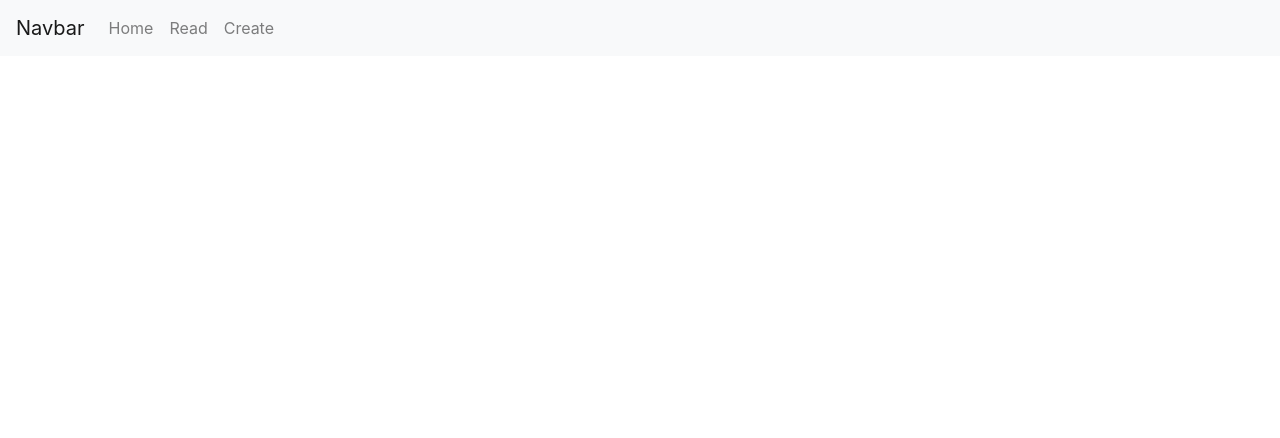
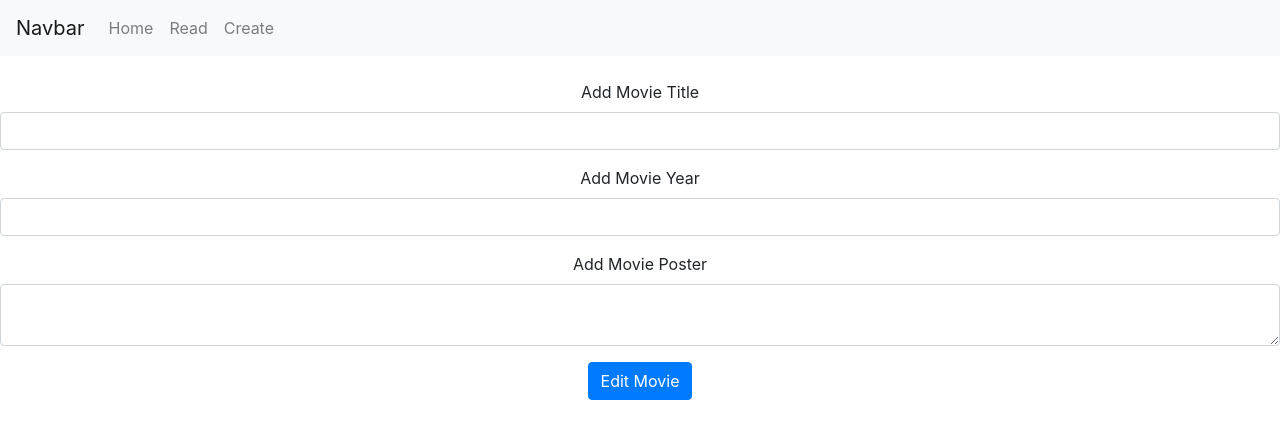
Before and after one commit to DavidNewmanGMIT/lab10Final, a React (Create React App) app: page /edit/1 in a window 1280 px wide. Shown: the top 438 px of the page. Built offline with nearby package versions, Linux system fonts and the light colour scheme; no server answers.

Commit message:
Lab 9 Done

```diff
--- a/src/App.js
+++ b/src/App.js
@@ -13,6 +13,7 @@
 import { Read } from './Components/read';
 import { Create } from './Components/create';
 import { Movies } from './Components/movies';
+import { Edit } from './Components/edit';
 
 //comment
 
@@ -40,8 +41,9 @@
         {/* 5.b routing using react */}
         <Switch>
           <Route path='/' component={Content} exact/>
-          <Route path='/create' component={Create} exact/>
-          <Route path='/read' component={Read} exact/>
+          <Route path='/create' component={Create} />
+          <Route path='/read' component={Read} />
+          <Route path='/edit/:id' component={Edit}></Route>
         </Switch>
 
 
--- /dev/null
+++ b/src/Components/edit.js
@@ -0,0 +1,142 @@
+import React from 'react';
+import axios from 'axios';
+
+export class Edit extends React.Component {
+
+    //for Forms
+    constructor() {
+        //invoke parent, error from this.super();
+        super();
+
+        //wont excute unless its binded to the instance
+        this.onSubmit = this.onSubmit.bind(this);
+        this.onChangeTitle = this.onChangeTitle.bind(this);
+        this.onChangeYear = this.onChangeYear.bind(this);
+        this.onChangePoster = this.onChangePoster.bind(this);
+
+        this.state = {
+            Title: '',
+            Year: '',
+            Poster: ''
+
+        }
+    }
+
+    //lifeCycle hook, when compment mounted
+    componentDidMount(){
+        console.log(this.props.match.params.id);
+
+        axios.get('http://localhost:4000/api/movies/' + this.props.match.params.id)
+        //if it works
+        .then(response =>{
+            this.setState({
+                _id:response.data._id,
+                Title:response.data.title,
+                Year:response.data.year,
+                Poster:response.data.poster
+            })
+        })
+        //if it dosnt, error
+        .catch((error)=>{
+            console.log(error);
+        });
+    }
+
+    onChangePoster(e) {
+        this.setState({
+            Poster: e.target.value
+        });
+    }
+
+    onChangeYear(e) {
+        this.setState({
+            Year: e.target.value
+        });
+    }
+
+    //Get called when value of input control changes
+    onChangeTitle(e) {
+        this.setState({
+            //error capital T on target
+            Title: e.target.value
+        });
+    }
+
+    //method for button
+    onSubmit(e) {
+        e.preventDefault();
+
+        //Alret to display movie is entered correctly
+        //dont have to write culrys here cause outside jsx code
+        alert("Movie: " + this.state.Title + " Year: " + this.state.Year + " Poster: " + this.state.Poster);
+
+        //Object
+        const newMovie = {
+            title: this.state.Title,
+            year: this.state.Year,
+            poster: this.state.Poster,
+            _id: this.state._id
+        }
+
+        axios.put('http://localhost:4000/api/movies/' + this.state._id, newMovie)
+        .then(res => {
+            console.log(res.data)
+        })
+        .catch();
+
+
+        // axios.post('http://localhost:4000/api/movies', newMovie)
+        //     .then((res) => {
+        //         console.log(res);
+        //     })
+        //     .catch((err) => {
+        //         console.log(err);
+        //     });
+    }
+    render() {
+        return (
+            <div className='App'>
+                <form onSubmit={this.onSubmit}>
+                    <div className='form-group'>
+                        <label>Add Movie Title</label>
+                        <input type='text'
+                            className='form-control'
+                            value={this.state.Title}
+                            onChange={this.onChangeTitle}>
+                        </input>
+                        {/* dosnt matter double or single quotes */}
+                    </div>
+
+                    <div className='form-group'>
+                        <label>Add Movie Year</label>
+                        <input type='text'
+                            //styling
+                            className='form-control'
+                            value={this.state.Year}
+                            onChange={this.onChangeYear}>
+                        </input>
+                    </div>
+
+                    <div className='form-group'>
+                        <label>Add Movie Poster</label>
+                        <textarea type='text'
+                            className='form-control'
+                            value={this.state.Poster}
+                            onChange={this.onChangePoster}>
+                        </textarea>
+                    </div>
+
+                    <div className="form-group">
+                        {/* button */}
+                        <input type='submit'
+                            value='Edit Movie'
+                            className='btn btn-primary'>
+                        </input>
+
+                    </div>
+
+                </form>
+            </div>
+        );
+    }
+}
--- a/src/Components/movieitem.js
+++ b/src/Components/movieitem.js
@@ -1,5 +1,6 @@
 import React, { Component } from 'react';
 import Card from 'react-bootstrap/Card';
+import {Link, link} from 'react-router-dom';
 import Button from 'react-bootstrap/Button';
 import axios from 'axios';
 
@@ -40,6 +41,8 @@
                         {/* delete button */}
                         <Button variant="danger" onClick={this.DeleteMovie}>Delete</Button>
                     </Card.Body>
+                    {/* to link and load edit document */}
+                    <Link to={"/edit/"+ this.props.movie._id} className="btn btn-primary">Edit</Link>
                 </Card>
             </div>
         );
```
Also changed, not shown: 1 other file (tests, documents, lock files or other folders).
